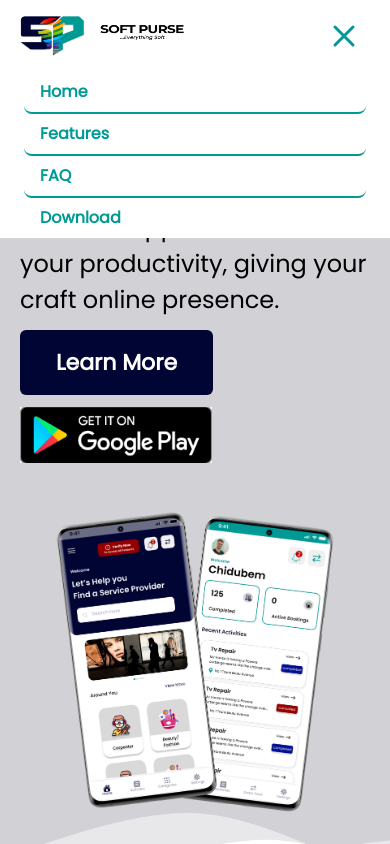
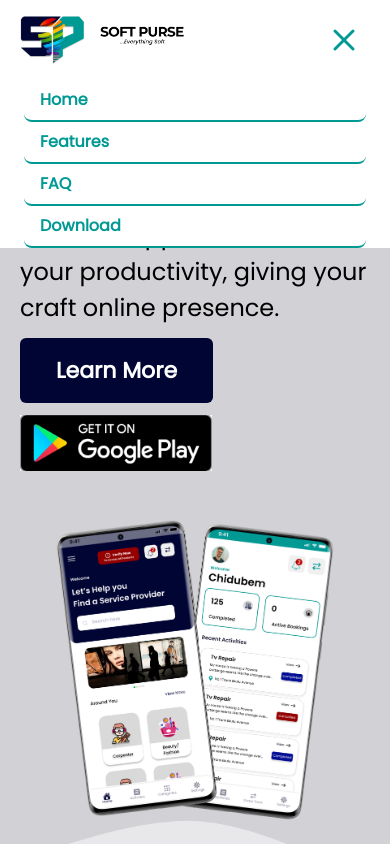
Before and after one commit to Naza-Kanu7/softpurse-tailwind, a React (Create React App) app: page / in a window 390 px wide. Both pictures are taken after a click on the element 356 px from the left and 36 px from the top of the page. Shown: the top 844 px of the page. Built offline with nearby package versions, Linux system fonts and the light colour scheme.

Commit message:
Second commit

```diff
--- a/src/Banner/Banner.jsx
+++ b/src/Banner/Banner.jsx
@@ -1,6 +1,7 @@
 import React from 'react'
 import bannerImg from './BannerImg.png'
 import googlePlayImg from'./googleplay.png'
+import { Link, animateScroll as scroll, } from 'react-scroll'
 
 function Banner() {
   return (
@@ -10,7 +11,8 @@
                 <h1 className='text-[30px] font-bold pb-4 sm:text-[35px] lg:text-[40px] 2xl:text-[50px]'>Providing Solutions, and Enriching You</h1>
                 <p className='text-[24px] sm:text-[28px] lg:text-[32px] 2xl:text-[40px]'>The best app to increase your productivity, giving your craft online presence.</p>
                 <div className='flex flex-col items-start gap-3 pt-3 sm:flex-row sm:pt-7 lg:gap-11 lg:pt-6 xl:pt-10 2xl:pt-12'>
-                    <button className='bg-banner-button text-whit px-9 py-4 rounded-md font-semibold text-[22px] md:w-[200px] xl:w-[15rem]'>Learn More</button>
+
+                    <button className='bg-banner-button text-whit px-9 py-4 rounded-md font-semibold text-[22px] md:w-[200px] xl:w-[15rem]'><Link to="faq" smooth={true} offset={-200} duration={500}>Learn More</Link></button>
                     <div className='w-[12rem] h-[3.5rem] cursor-pointer sm:h-[4.1rem] md:w-[10rem] lg:w-[12rem] xl:w-[14rem]'>
                         <img src={googlePlayImg} alt="google-play-img" className='w-full h-full' />
                     </div>
--- a/src/Navbar/Navbar.jsx
+++ b/src/Navbar/Navbar.jsx
@@ -22,7 +22,7 @@
   return (
     <div className='w-full h-[10%] bg-whit sticky top-0 z-10 shadow shadow-bottom'>
         <div className='px-1 py-4 flex justify-between items-center w-full h-full'>
-            <div className='flex items-center ml-4 w-[11rem] h-[2.5rem] sm:w-[13rem] sm:h-[3rem] md:ml-10 lg:w-[15rem] lg:h-[3.5rem]'>
+            <div className='flex items-center ml-4 w-[11rem] h-[3rem] sm:w-[13rem] sm:h-[3.5rem] md:ml-10 lg:w-[15rem] lg:h-[3.5rem]'>
                 <img src={softpurseLogo} alt="softpurselogo" className='w-full h-full' />
             </div>
             <ul className='hidden md:flex mr-10 md:mr-4'>
@@ -53,18 +53,18 @@
             </div>
         </div>
         <ul className={!dropdown ? 'hidden' : 'absolute bg-whit w-full px-6'}>
-            <li className='border-b-2 border-zinc-300 w-full text-custom-color rounded-lg hover:bg-custom-color hover:text-whit cursor-pointer'>
-                <Link onClick={handleClose} to="home" smooth={true} duration={500}>Home</Link>
-            </li>
-            <li className='border-b-2 border-zinc-300 w-full text-custom-color rounded-lg hover:bg-custom-color hover:text-whit cursor-pointer'>
-                <Link onClick={handleClose} to="features" smooth={true} offset={-200} duration={500}>Features</Link>
-            </li>
-            <li className='border-b-2 border-zinc-300 w-full text-custom-color rounded-lg hover:bg-custom-color hover:text-whit cursor-pointer'>
-                <Link onClick={handleClose} to="faq" smooth={true} offset={-200} duration={500}>FAQ</Link>
-            </li>
-            <li className='border-zinc-300 w-full text-custom-color rounded-lg hover:bg-custom-color hover:text-whit cursor-pointer'>
-                <Link onClick={handleClose} to="download" smooth={true} offset={-200} duration={500}>Download</Link>
-            </li>
+            <Link onClick={handleClose} to="home" smooth={true} duration={800}>
+                < li className='border-b-2 border-zinc-300 w-full text-custom-color rounded-lg hover:bg-custom-color hover:text-whit cursor-pointer'>Home</li>
+            </Link>
+            <Link onClick={handleClose} to="features" smooth={true} offset={-200} duration={800}>
+                < li className='border-b-2 border-zinc-300 w-full text-custom-color rounded-lg hover:bg-custom-color hover:text-whit cursor-pointer'>Features</li>
+            </Link>
+            <Link onClick={handleClose} to="faq" smooth={true} offset={-200} duration={800}>
+                < li className='border-b-2 border-zinc-300 w-full text-custom-color rounded-lg hover:bg-custom-color hover:text-whit cursor-pointer'>FAQ</li>
+            </Link>
+            <Link onClick={handleClose} to="download" smooth={true} offset={-200} duration={800}>
+                < li className='border-b-2 border-zinc-300 w-full text-custom-color rounded-lg hover:bg-custom-color hover:text-whit cursor-pointer'>Download</li>
+            </Link>
         </ul>
     </div>
   )
```
